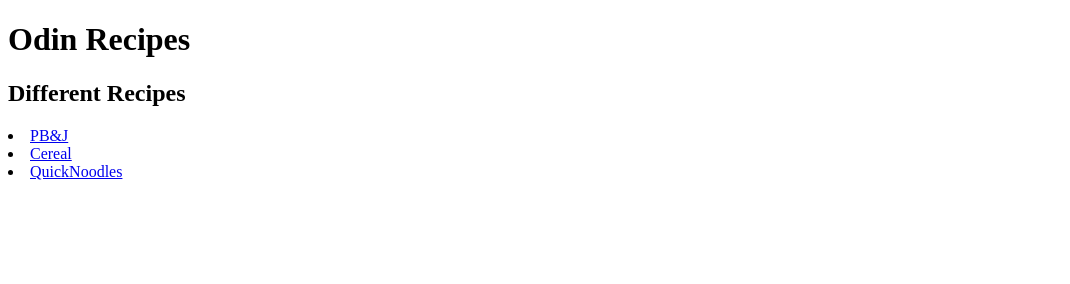
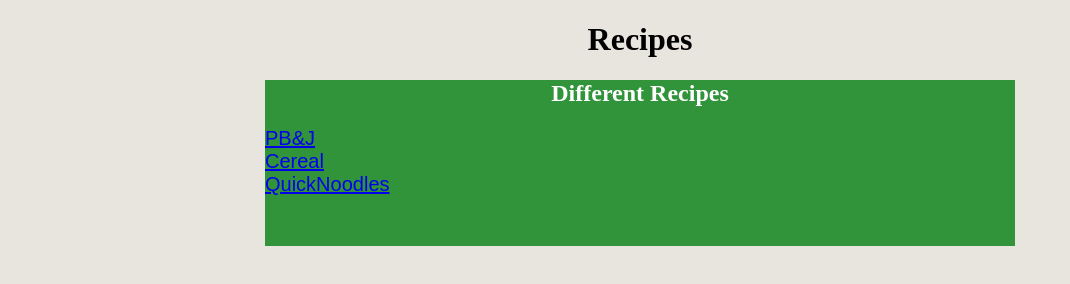
Before and after one commit to ZechJanowicz/odin-recipes, a plain HTML site: page index.html in a window 1280 px wide. Shown: the whole page, without its empty margins (0-1070 px from the left). Drawn offline with Linux system fonts and the light colour scheme.

Commit message:
Added css to main page with background color and alignments

```diff
--- a/index.html
+++ b/index.html
@@ -3,20 +3,23 @@
     <head>
         <meta charset="UTF8">
         <title>Odin Recipes</title>
+        <link rel="stylesheet" href="stylesheet/stylesheet.css">
     </head>
-    <body>
+    <body class="webpage">
         <div>
-        <div>
-        <h1>Odin Recipes</h1>
+        <div class="title">
+        <h1>Recipes</h1>
         </div>
-        <div>
+        <div class="cardbox">
         <div>
             <h2>Different Recipes</h2>
         </div>
+        <div class="recipelist">
        <li><a href="recipes/pbj.html">PB&J</a></li>
        <li><a href=recipes/cereal.html>Cereal</a></li>
        <li><a href="recipes/quicknoodles.html">QuickNoodles</a></li>
     </div>
     </div>
+    </div>
     </body>
 </html>
--- /dev/null
+++ b/stylesheet/stylesheet.css
@@ -0,0 +1,26 @@
+.webpage {
+    background-color: rgba(223, 218, 210, 0.719);
+}
+
+.title {
+    text-align: center;
+    color: rgb(0, 0, 0);
+}
+
+.cardbox {
+    color: white;
+    background-color: rgb(50, 148, 58);
+    text-align: center;
+    width: 750px;
+    margin: auto;
+}
+
+.recipelist {
+    color: white;
+    font-family: Arial;
+    font-size: 20px;
+    margin-bottom: 30px;
+    list-style-type: none;
+    text-align: left;
+    padding-bottom: 50px;
+}
```
